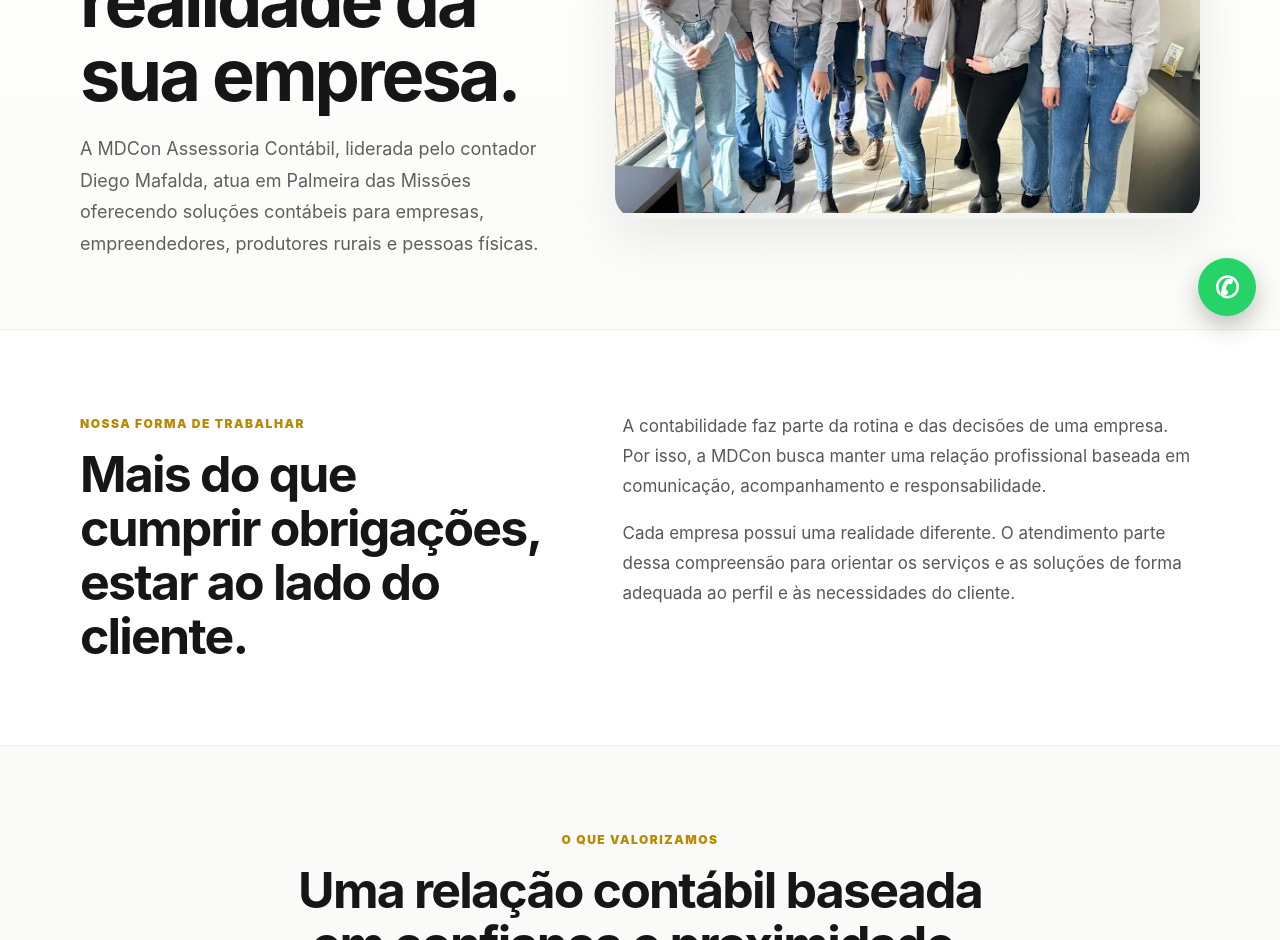
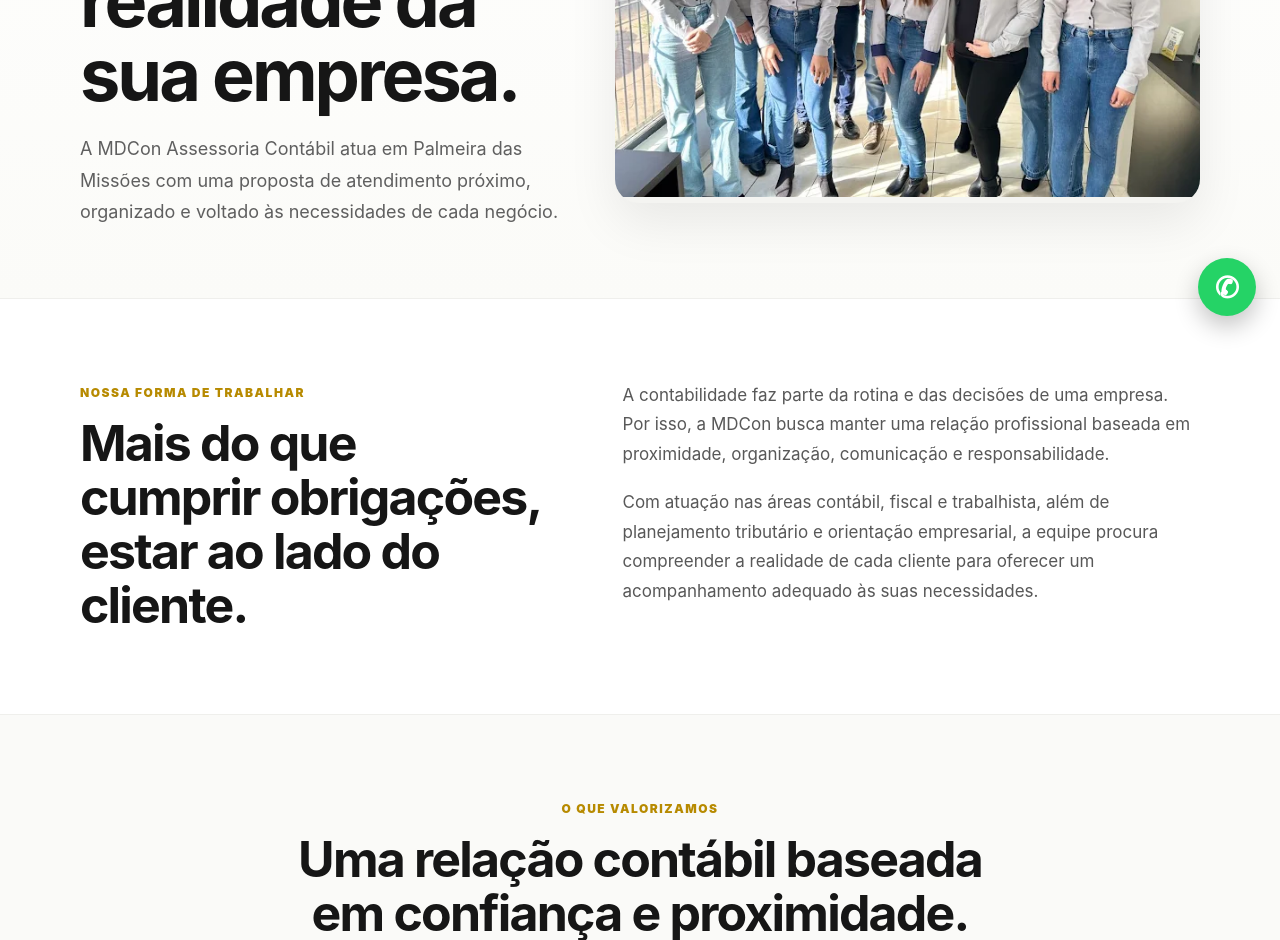
Before and after one commit to cestarifcc-glitch/mdcon-site-oficial, a Next.js app: page /sobre in a window 1280 px wide. Shown: the part 460-1400 px from the top of the page. Built offline with nearby package versions, Linux system fonts and the light colour scheme.

Commit message:
Revise content for MDCon overview and services
Updated text to enhance clarity and detail about MDCon's services and approach.

```diff
--- a/app/sobre/page.tsx
+++ b/app/sobre/page.tsx
@@ -338,7 +338,8 @@
             <span className="about-eyebrow">SOBRE A MDCON</span>
             <h1>Contabilidade próxima para acompanhar a realidade da sua empresa.</h1>
             <p>
-              A MDCon Assessoria Contábil, liderada pelo contador Diego Mafalda, atua em Palmeira das Missões oferecendo soluções contábeis para empresas, empreendedores, produtores rurais e pessoas físicas.
+              A MDCon Assessoria Contábil atua em Palmeira das Missões com uma proposta
+              de atendimento próximo, organizado e voltado às necessidades de cada negócio.
             </p>
           </div>
 
@@ -363,14 +364,10 @@
 
           <div className="about-intro-copy">
             <p>
-              A contabilidade faz parte da rotina e das decisões de uma empresa.
-              Por isso, a MDCon busca manter uma relação profissional baseada em
-              comunicação, acompanhamento e responsabilidade.
+              A contabilidade faz parte da rotina e das decisões de uma empresa. Por isso, a MDCon busca manter uma relação profissional baseada em proximidade, organização, comunicação e responsabilidade.
             </p>
             <p>
-              Cada empresa possui uma realidade diferente. O atendimento parte
-              dessa compreensão para orientar os serviços e as soluções de forma
-              adequada ao perfil e às necessidades do cliente.
+              Com atuação nas áreas contábil, fiscal e trabalhista, além de planejamento tributário e orientação empresarial, a equipe procura compreender a realidade de cada cliente para oferecer um acompanhamento adequado às suas necessidades.
             </p>
           </div>
         </div>
```
